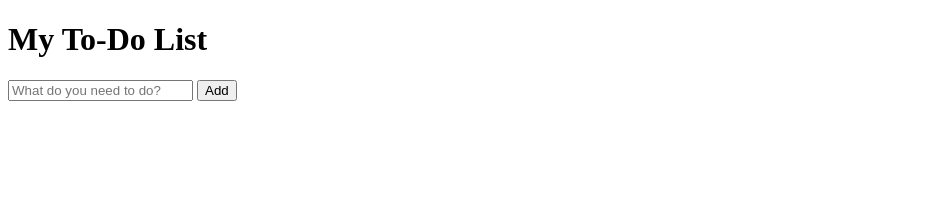
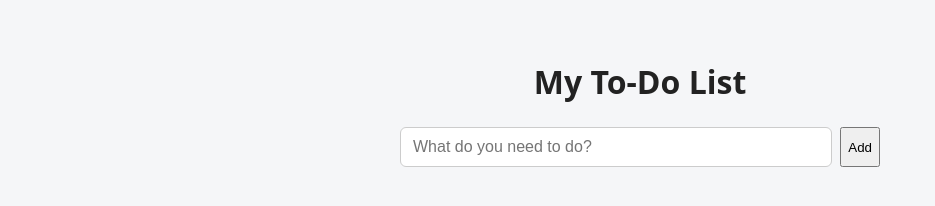
Before and after one commit to sol-wizard/blotz-todo-page-ai3-1118-1641, a plain HTML site: page index.html in a window 1280 px wide. Shown: the whole page, without its empty margins (0-935 px from the left). Drawn offline with Linux system fonts and the light colour scheme.

Commit message:
Add style.css: centred layout and spacing

```diff
--- a/index.html
+++ b/index.html
@@ -4,6 +4,7 @@
     <meta charset="UTF-8" />
     <meta name="viewport" content="width=device-width, initial-scale=1.0" />
     <title>My To-Do List</title>
+    <link rel="stylesheet" href="style.css" />
   </head>
   <body>
     <h1>My To-Do List</h1>
--- /dev/null
+++ b/style.css
@@ -0,0 +1,32 @@
+body {
+  font-family: system-ui, -apple-system, sans-serif;
+  background: #f5f6f8;
+  color: #222;
+  max-width: 480px;
+  margin: 60px auto;
+  padding: 0 16px;
+}
+
+h1 {
+  text-align: center;
+  margin-bottom: 24px;
+}
+
+.add-row {
+  display: flex;
+  gap: 8px;
+  margin-bottom: 16px;
+}
+
+#task-input {
+  flex: 1;
+  padding: 10px 12px;
+  font-size: 16px;
+  border: 1px solid #ccc;
+  border-radius: 6px;
+}
+
+#task-list {
+  list-style: none;
+  padding: 0;
+}
```
